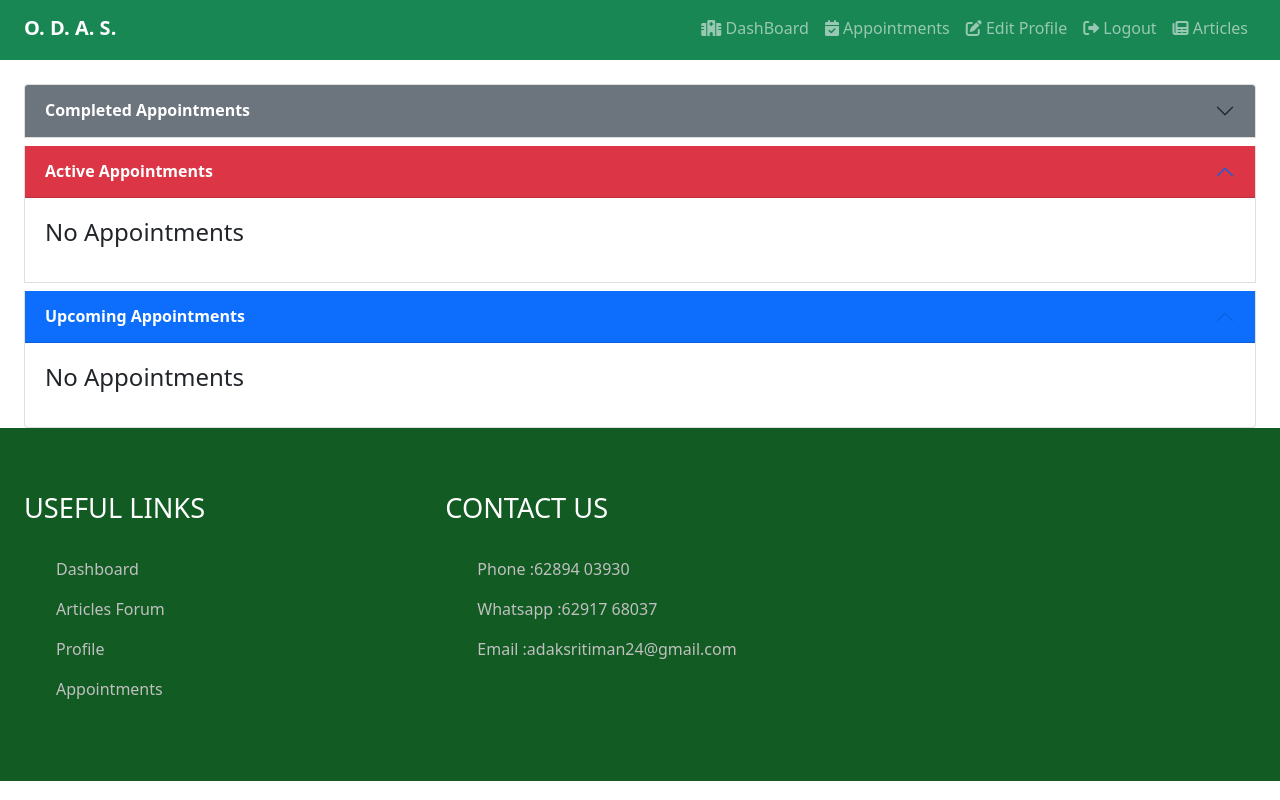
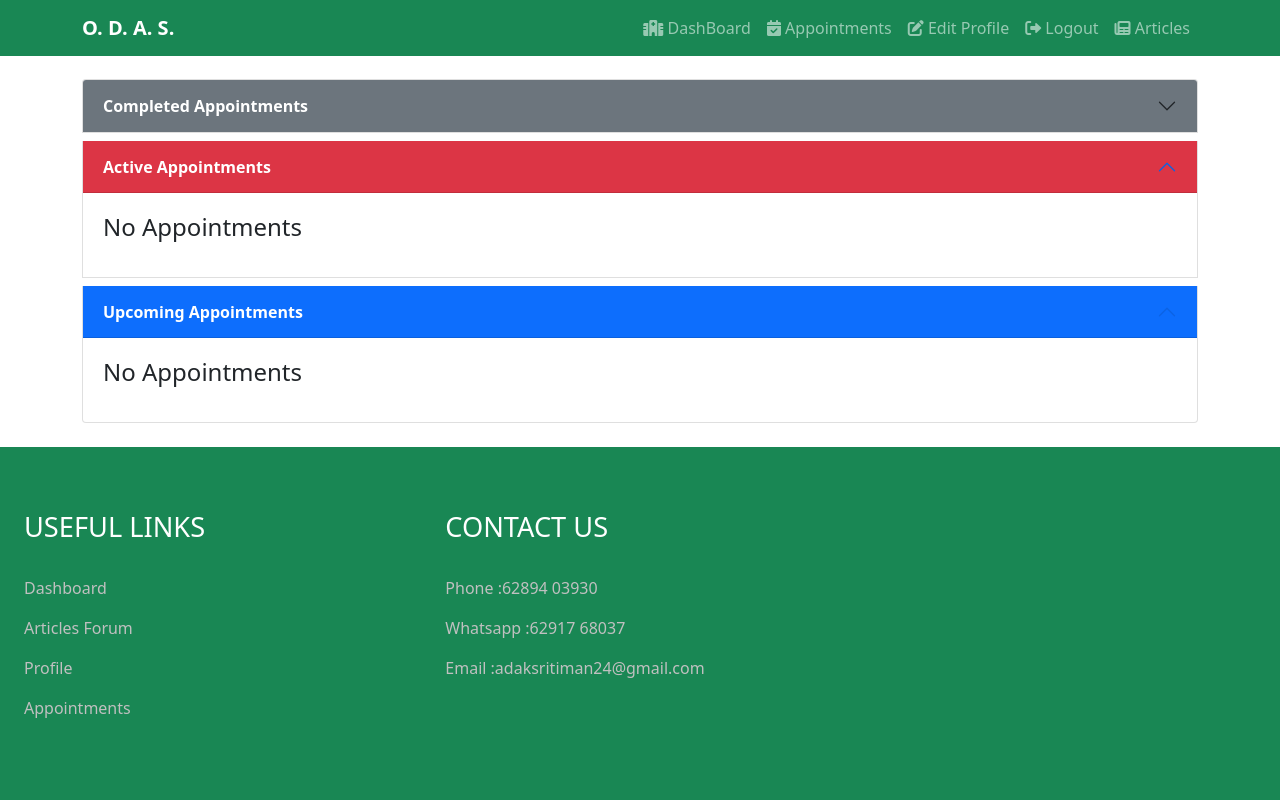
Before and after one commit to adaksritiman24/Online-Doctor-Appointment-System, a Django app: page /appointments/patient/ in a window 1280 px wide. Run offline with Django 3.2, Linux system fonts and the light colour scheme; a user stored in the database is signed in; data comes from the database, SQL or seed files in the repository; both versions use the stored data as it was after the commit; some libraries are stand-ins or nearby versions.

Commit message:
Footer Aligned in Patient Pages

```diff
--- a/odas/static/doctor/css/index.css
+++ b/odas/static/doctor/css/index.css
@@ -60,7 +60,7 @@ ul a{
     gap: 2rem;
 }
 
-.container{
+.dcontainer{
     max-width: 160rem;
     margin: 0 auto;
     padding: 0 1.5rem;
@@ -99,6 +99,10 @@ ul a{
     color: blanchedalmond;
 }
 
+.form-center{
+    display: flex;
+}
+
 @media screen and (min-width: 1024px){
     .footer-container{
         grid-template-columns: repeat(3,1fr);
--- a/odas/static/patient/css/index.css
+++ b/odas/static/patient/css/index.css
@@ -3,8 +3,20 @@
     padding: 0;
 }
 
+body{
+    padding-top: 55px;
+    display: flex;
+    flex-direction: column;
+    height: 100vh;
+}
+
+body > footer {
+    flex-grow: 1;
+}
+
 ul{
     list-style: none;
+    padding-left: 0;
 }
 
 p{
@@ -141,19 +153,20 @@ ul a{
     font-weight: bold;
 }
 
-.footer{
-    background-color: #125b23;
+.section{
+    padding-block: 4rem;
 }
 
-.section{
-    padding-block: 4rem;
+footer{
+    bottom: 0;
+    width: 100%;
 }
 
 .footer-container{
     gap: 2rem;
 }
 
-.container{
+.pcontainer{
     max-width: 160rem;
     margin: 0 auto;
     padding: 0 1.5rem;
@@ -173,13 +186,10 @@ ul a{
     margin-bottom: 2rem;
 }
 
-.list{
+.footer-list{
     display: flex;
     align-items: center;
     gap: 1rem;
-}
-
-.footer-list{
     flex-direction: column;
     align-items: flex-start;
 }
--- a/odas/templates/doctor/base.html
+++ b/odas/templates/doctor/base.html
@@ -57,7 +57,7 @@
 
     <!-- Footer -->
     <footer class="footer section">
-      <div class="footer-container container d-grid">
+      <div class="footer-container dcontainer d-grid">
           <div>
               <h6 class="title footer-title">Useful Links</h6>
               <ul class="list footer-list">
--- a/odas/templates/patient/base.html
+++ b/odas/templates/patient/base.html
@@ -70,11 +70,11 @@
     {% endblock %}
 
     <!-- Footer -->
-    <footer class="footer section">
-      <div class="footer-container container d-grid">
+    <footer class="bg-success section">
+      <div class="footer-container pcontainer d-grid">
           <div>
               <h6 class="title footer-title">Useful Links</h6>
-              <ul class="list footer-list">
+              <ul class="footer-list">
                   {% if request.user.is_authenticated %}
                   <li class="list-item">
                       <a href="{% url 'a_dashboard' %}" class="list-link">Dashboard</a>
@@ -95,7 +95,7 @@
           </div>
           <div>
               <h6 class="title footer-title">Contact Us</h6>
-              <ul class="list footer-list">
+              <ul class="footer-list">
                   <li class="list-item">
                       <a href="#" class="list-link">Phone :62894 03930</a>
                   </li>
@@ -108,7 +108,7 @@
               </ul>
           </div>
       </div>
-  </footer>
+    </footer>
 
     <!-- Optional JavaScript; choose one of the two! -->
 
--- a/odas/templates/patient/patient-appointment.html
+++ b/odas/templates/patient/patient-appointment.html
@@ -1,7 +1,7 @@
 {% extends "patient/base.html" %}
 
 {% block content %}
-<div class="container">
+<div class="container mb-4">
   <div class="row mt-4">
     <div class="accordion" id="accordionPanelsStayOpenExample">
 
```
Also changed, not shown: odas/templates/doctor/index.html (+8 -2 lines), odas/db.sqlite3, odas/static/doctor/imgs/doc_index.PNG (added).
